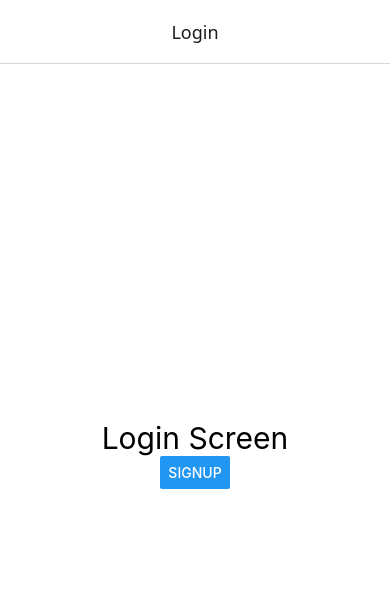
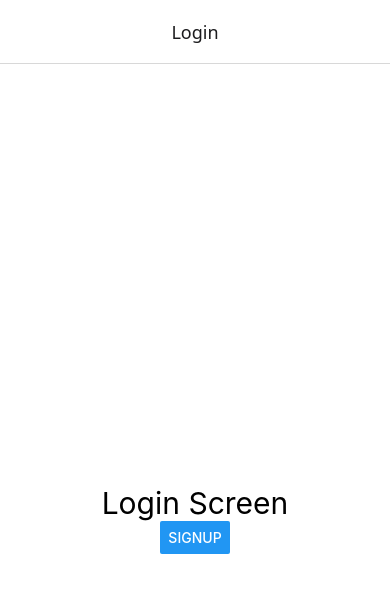
Before and after one commit to choi-day/react-native-simple-chat, a React Native app: screen /Login in a window 390 px wide. Shown: the top 592 px of the page. Built offline with nearby package versions, Linux system fonts and the light colour scheme.

Commit message:
로그인 화면에 이미지 삽입

```diff
--- a/src/screens/Login.js
+++ b/src/screens/Login.js
@@ -1,6 +1,7 @@
 import React from 'react';
 import styled from 'styled-components/native';
 import { Text, Button } from 'react-native';
+import { Image } from '../components';
 
 const Container = styled.View`
     flex: 1;
@@ -12,6 +13,7 @@ const Container = styled.View`
 const Login = ({ navigation }) => {
     return (
         <Container>
+            <Image />
             <Text style={{ fontSize: 30 }}>Login Screen</Text>
             <Button title="Signup" onPress={() => navigation.navigate('Signup')} />
         </Container>
```
